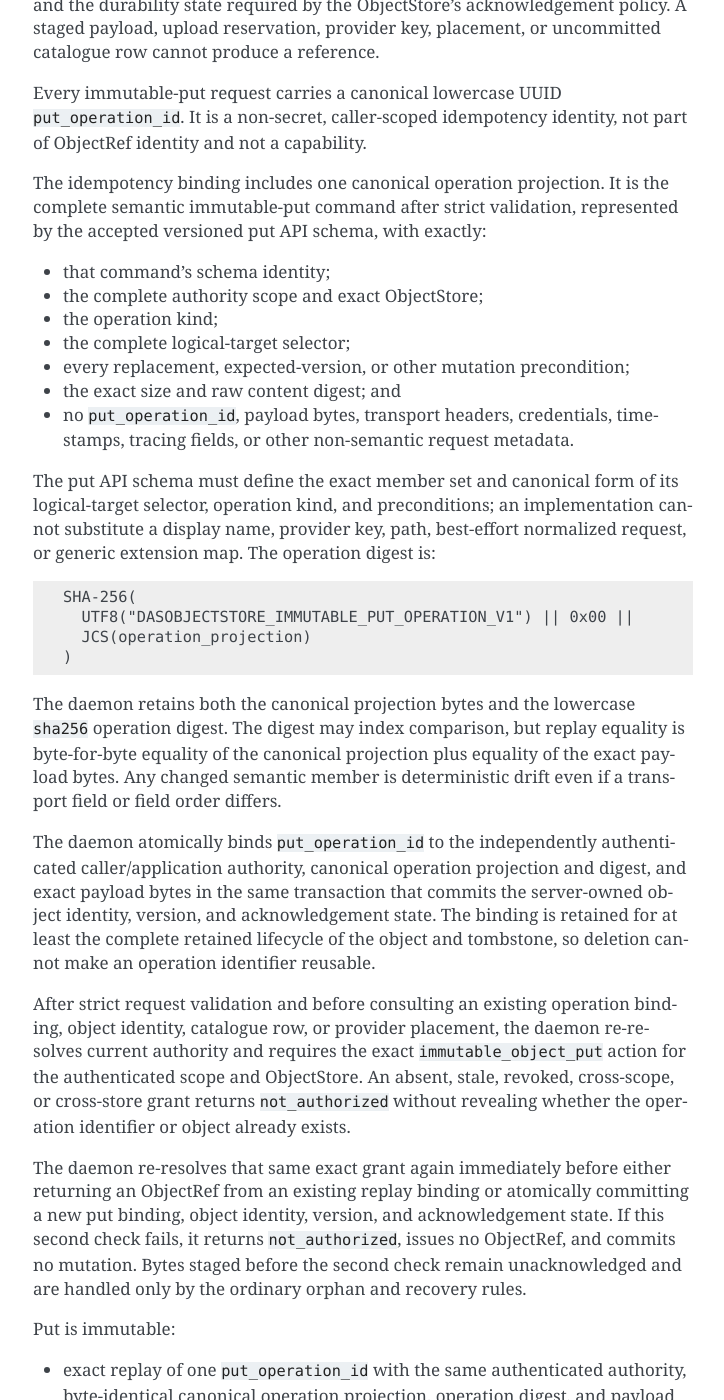
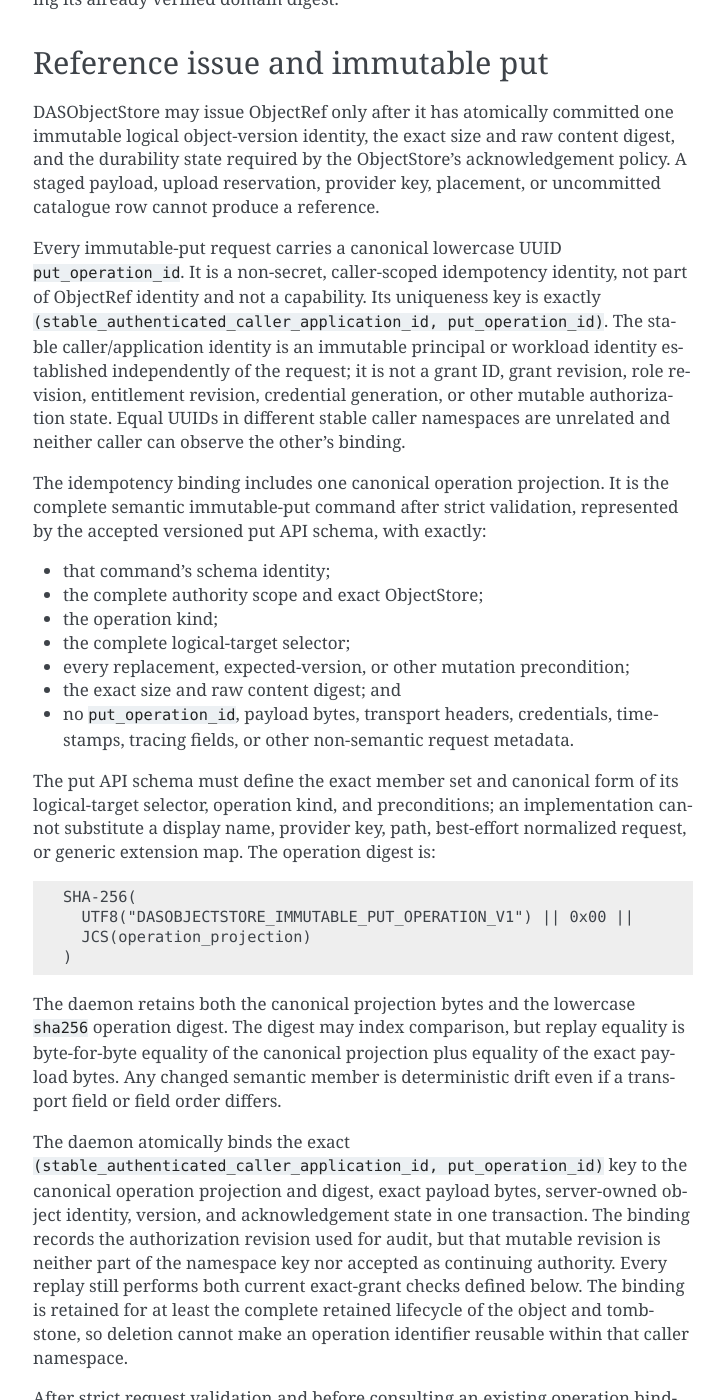
Before and after one commit to sagrudd/DASObjectStore, a Sphinx documentation site: the page built from docs/adr/0004-canonical-object-and-evidence-references.rst, in a window 1280 px wide and 1400 px high, scrolled down 5779 px. Shown: the whole window, without its empty margins (387-1111 px from the left). Built offline with Sphinx 7.4.7, drawn with Linux system fonts in a browser that asks for light colours; some of the changed text lies outside the part shown.

Commit message:
docs: close object reference identity ambiguities

```diff
--- a/docs/adr/0004-canonical-object-and-evidence-references.rst
+++ b/docs/adr/0004-canonical-object-and-evidence-references.rst
@@ -163,11 +163,19 @@
      }
    }
 
-``object_id`` is the DAS-owned immutable logical-version identifier published
-by the owner contract.  It is opaque to consumers.  Consumers must not derive
-it from a key, filename, provider object ID, path, digest, or database row.
-``object_version`` is non-zero and identifies the immutable logical version;
-it is not a mutable catalogue revision.
+``object_id`` is the DAS-owned stable opaque logical-object identifier
+published by the owner contract.  Every immutable version of that same logical
+object retains the same ``object_id``.  It is opaque to consumers.  Consumers
+must not derive it from a key, filename, provider object ID, path, digest, or
+database row.  ``object_version`` is non-zero and identifies one immutable
+version of that logical object; it is not a mutable catalogue revision.
+Consequently
+``(authority_scope, store_id, object_id, object_version)`` identifies exactly
+one immutable version.  Creation of a different logical object allocates a new
+``object_id``.  Replacement or correction of an existing logical object
+retains ``object_id`` and advances ``object_version`` monotonically under the
+accepted mutation precondition; a deleted version and its number are never
+reused.
 
 ``size_bytes`` and ``content_digest`` describe the exact raw bytes accepted by
 DASObjectStore.  Equal content digests in different scopes, ObjectStores,
@@ -268,7 +276,14 @@
 
 Every immutable-put request carries a canonical lowercase UUID
 ``put_operation_id``.  It is a non-secret, caller-scoped idempotency identity,
-not part of ObjectRef identity and not a capability.
+not part of ObjectRef identity and not a capability.  Its uniqueness key is
+exactly
+``(stable_authenticated_caller_application_id, put_operation_id)``.  The
+stable caller/application identity is an immutable principal or workload
+identity established independently of the request; it is not a grant ID,
+grant revision, role revision, entitlement revision, credential generation,
+or other mutable authorization state.  Equal UUIDs in different stable caller
+namespaces are unrelated and neither caller can observe the other's binding.
 
 The idempotency binding includes one canonical operation projection.  It is the
 complete semantic immutable-put command after strict validation, represented
@@ -301,12 +316,16 @@
 of the exact payload bytes.  Any changed semantic member is deterministic
 drift even if a transport field or field order differs.
 
-The daemon atomically binds ``put_operation_id`` to the independently
-authenticated caller/application authority, canonical operation projection
-and digest, and exact payload bytes in the same transaction that commits the
-server-owned object identity, version, and acknowledgement state.  The binding
-is retained for at least the complete retained lifecycle of the object and
-tombstone, so deletion cannot make an operation identifier reusable.
+The daemon atomically binds the exact
+``(stable_authenticated_caller_application_id, put_operation_id)`` key to the
+canonical operation projection and digest, exact payload bytes, server-owned
+object identity, version, and acknowledgement state in one transaction.  The
+binding records the authorization revision used for audit, but that mutable
+revision is neither part of the namespace key nor accepted as continuing
+authority.  Every replay still performs both current exact-grant checks
+defined below.  The binding is retained for at least the complete retained
+lifecycle of the object and tombstone, so deletion cannot make an operation
+identifier reusable within that caller namespace.
 
 After strict request validation and before consulting an existing operation
 binding, object identity, catalogue row, or provider placement, the daemon
@@ -325,13 +344,16 @@
 
 Put is immutable:
 
-* exact replay of one ``put_operation_id`` with the same authenticated
-  authority, byte-identical canonical operation projection, operation digest,
-  and payload bytes returns the same ObjectRef, including after the original
-  response was lost;
-* reuse of ``put_operation_id`` with any changed canonical operation
-  projection, authority binding, operation digest, or payload bytes is
-  ``identity_conflict`` and changes nothing;
+* exact replay of one caller-namespace key with byte-identical canonical
+  operation projection, operation digest, and payload bytes returns the same
+  ObjectRef after both current authorization checks, including after the
+  original response was lost;
+* reuse of ``put_operation_id`` within the same stable caller namespace with
+  any changed canonical operation projection, operation digest, or payload
+  bytes is ``identity_conflict`` and changes nothing;
+* equal ``put_operation_id`` values in different stable caller namespaces are
+  independent operations; authorization and lookup remain namespace-scoped,
+  so neither produces a replay or conflict observable by the other caller;
 * the same immutable object identity with different size, content digest, or
   bytes is also ``identity_conflict`` and changes nothing;
 * equal raw bytes under a different logical identity produce a different
@@ -530,9 +552,14 @@
 * immutable-put tests prove canonical operation-projection and digest fixtures,
   byte-identical replay despite JSON member reordering or transport-metadata
   changes, deterministic conflict for every changed semantic member or payload
-  byte, atomic ``put_operation_id`` binding, exact retry after response loss,
-  retained non-reuse after tombstone, and no mutation or existence disclosure
-  for an unauthorized scope or store;
+  byte within one stable caller namespace, independent and non-observable equal
+  UUIDs in different caller namespaces, atomic caller-plus-operation binding,
+  exact retry after response loss, retained non-reuse after tombstone, and no
+  mutation or existence disclosure for an unauthorized scope or store;
+* object-identity fixtures prove that replacement and correction retain one
+  logical ``object_id`` while monotonically advancing ``object_version``, that
+  a different logical object receives a different ``object_id``, and that no
+  deleted identity/version pair is reused;
 * immutable-put authorization tests prove exact-grant denial before operation,
   catalogue, or provider lookup and same-grant re-resolution immediately
   before replay return or new commit, including revocation between both checks
```
Also changed, not shown: other parts of docs/adr/0004-canonical-object-and-evidence-references.rst (+2 -2 lines).
